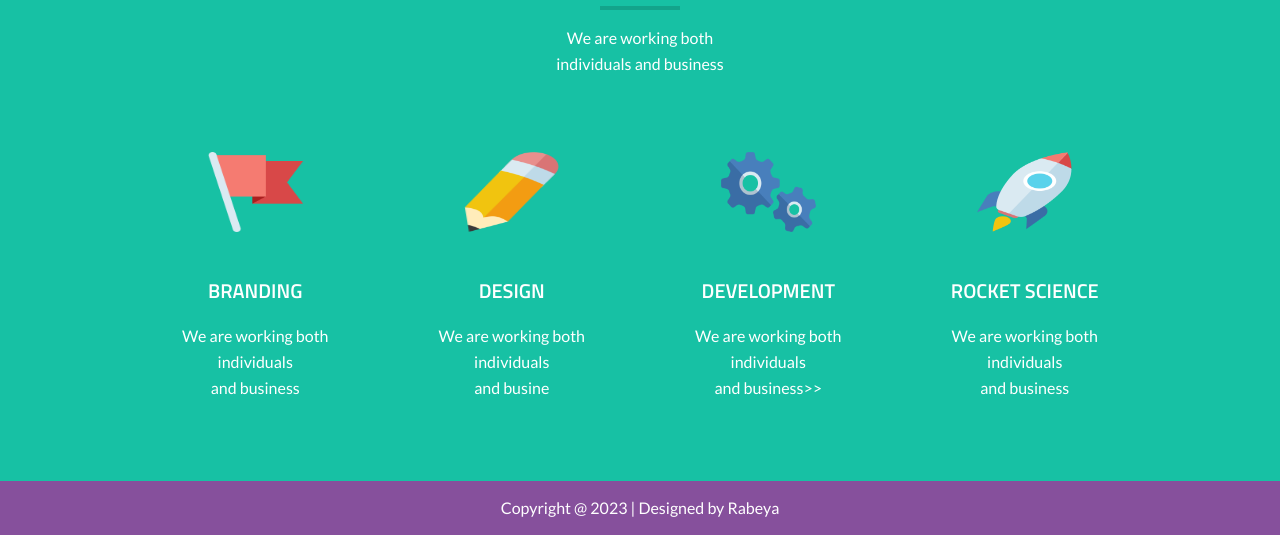
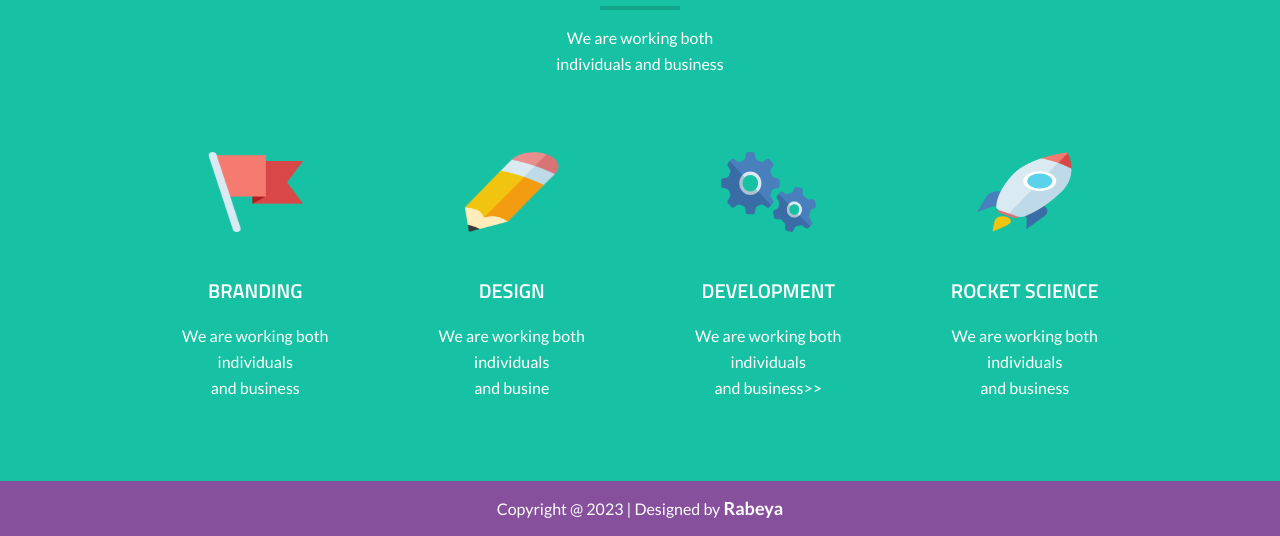
Before and after one commit to Rabeya-codder/cuda-design, a plain HTML site: page index.html in a window 1280 px wide. Shown: the part 609-1145 px from the top of the page. Drawn offline with Linux system fonts and the light colour scheme.

Commit message:
Add files via upload

```diff
--- a/css/style.css
+++ b/css/style.css
@@ -180,6 +180,10 @@ a, a:hover{
   font-size: 16px;
   color: #fff;
 }
+.footer span{
+  font-size: 18px;
+  font-weight: 600;
+}
 
 
 
--- a/index.html
+++ b/index.html
@@ -112,7 +112,7 @@
         <div class="container">
             <div class="row">
                 <div class="col-lg-12">
-                    <p>Copyright @ 2023  |  Designed by Rabeya</p>
+                    <p>Copyright @ 2023  |  Designed by <span>Rabeya</span></p>
                 </div>
             </div>
         </div>
```
